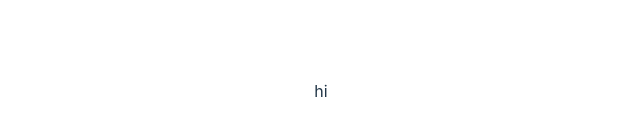
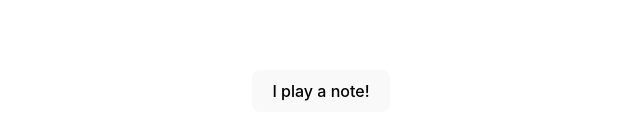
Before and after one commit to quinnouyang/CrossyNotes, a React (Vite) app: page / in a window 1280 px wide. Shown: the part 309-448 px from the top of the page, without its empty margins (319-959 px from the left). Built offline with nearby package versions, Linux system fonts and the light colour scheme.

Commit message:
Add basic Tone button

```diff
--- a/package.json
+++ b/package.json
@@ -12,7 +12,8 @@
   },
   "dependencies": {
     "react": "^18.2.0",
-    "react-dom": "^18.2.0"
+    "react-dom": "^18.2.0",
+    "tone": "^14.7.77"
   },
   "devDependencies": {
     "@types/react": "^18.2.14",
--- a/src/App.tsx
+++ b/src/App.tsx
@@ -1,9 +1,29 @@
+import { Synth } from "tone";
 import "./App.css";
+import { Note, Time } from "tone/build/esm/core/type/Units";
 
-function App() {
-  console.log(window.innerWidth, window.innerHeight);
-
-  return <div>hi</div>;
+function play(synth: Synth, notes: Note | Note[], duration: Time) {
+  if (notes instanceof Array)
+    notes.forEach((note) => {
+      synth.triggerAttackRelease(note, duration);
+    });
+  else synth.triggerAttackRelease(notes, duration);
 }
 
-export default App;
+function handleClick() {
+  // void (async () => {
+  //   const audio = new Audio(
+  //     "https://www.myinstants.com/media/sounds/air-horn-club-sample_1.mp3"
+  //   );
+  //   await audio.play();
+  // })();
+  play(new Synth().toDestination(), "D3", "8n");
+}
+
+export default function App() {
+  return (
+    <div>
+      <button onClick={handleClick}>I play a note!</button>
+    </div>
+  );
+}
```
Also changed, not shown: 1 other file (tests, documents, lock files or other folders).
